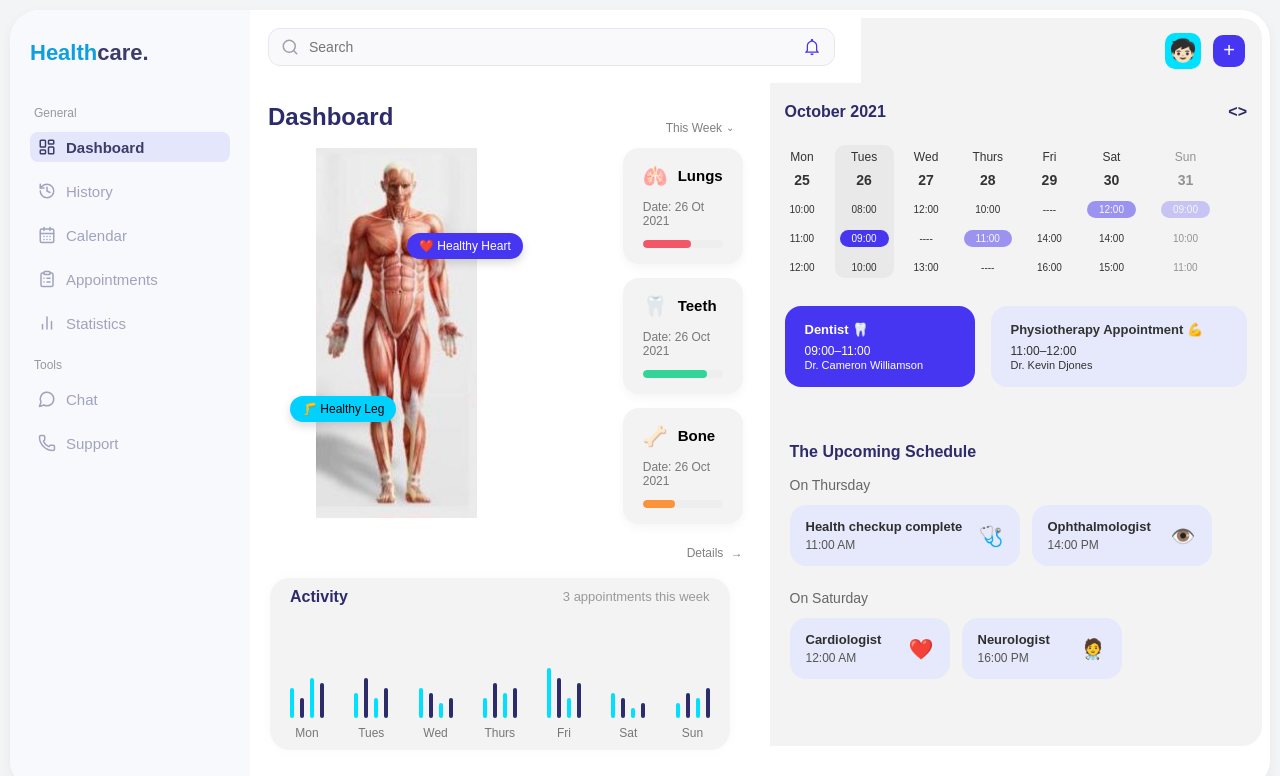
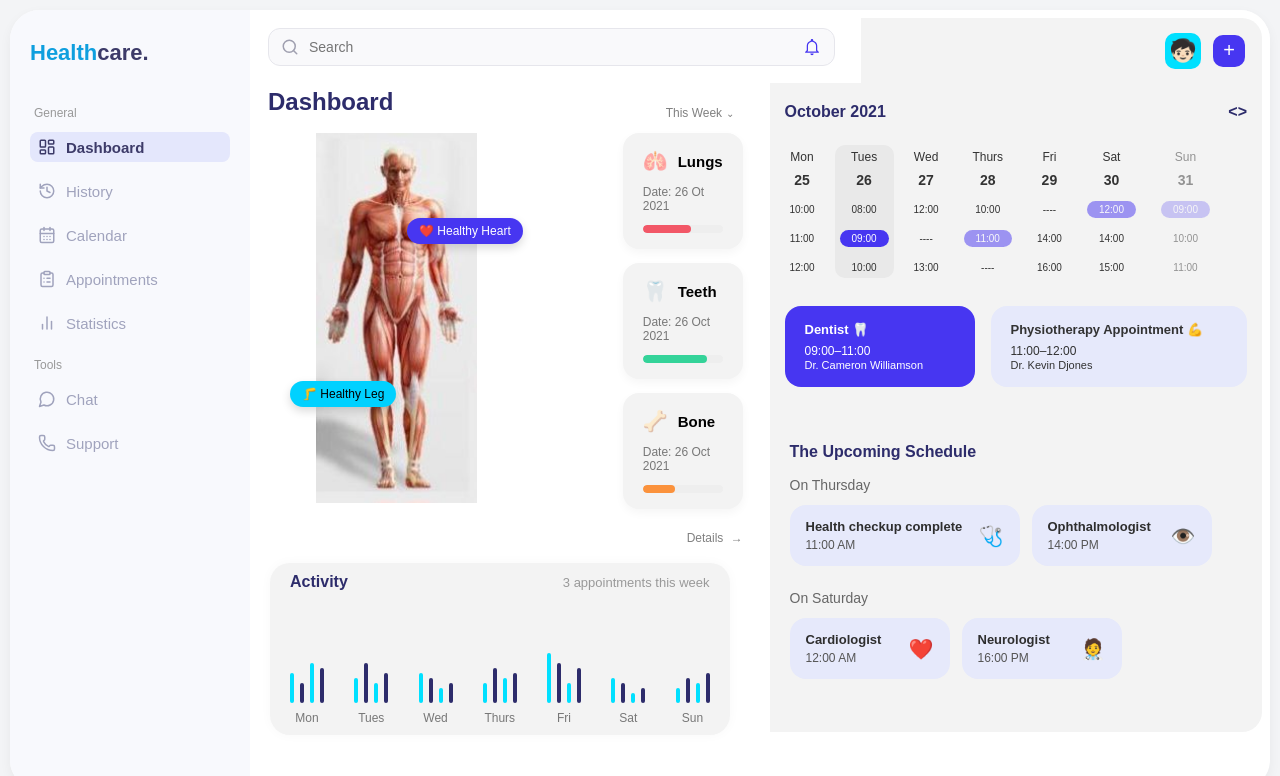
Before and after one commit to rupalijadhav99/FitPeoTask, a React (Vite) app: page / in a window 1280 px wide. Shown: the top 776 px of the page. Built offline with nearby package versions, Linux system fonts and the light colour scheme.

Commit message:
Update DashboardMainContent.module.css

```diff
--- a/src/styles/DashboardMainContent.module.css
+++ b/src/styles/DashboardMainContent.module.css
@@ -1,4 +1,4 @@
-/* Disable both vertical and horizontal scrolling */
+
 body, html {
   overflow: hidden;
 }
@@ -34,6 +34,8 @@
   margin-bottom: 10px;
   padding: 0px 18px;
   color: #2d2c6b;
+  margin-top: 5px;
+
 }
 
 .thisWeek {
```
